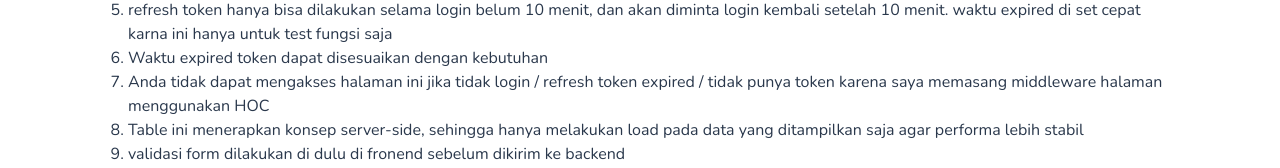
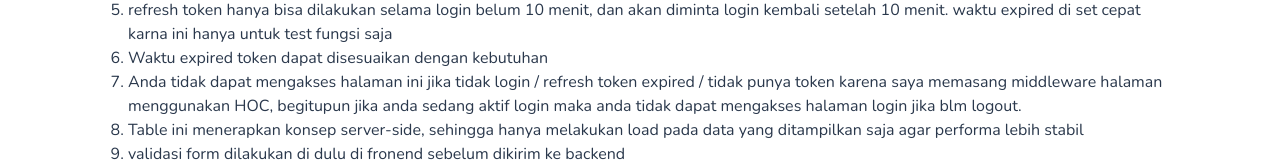
Before and after one commit to farhanmahesa10/nutech-fe, a React (Create React App) app: page / in a window 1280 px wide. Shown: the part 229-397 px from the top of the page. Built offline with nearby package versions, Linux system fonts and the light colour scheme; no server answers; sample sign-in values are in the browser's storage.

Commit message:
change dbatasan masalah 2

```diff
--- a/src/pages/home/index.jsx
+++ b/src/pages/home/index.jsx
@@ -232,7 +232,9 @@ const Home = () => {
               <li>
                 Anda tidak dapat mengakses halaman ini jika tidak login /
                 refresh token expired / tidak punya token karena saya memasang
-                middleware halaman menggunakan HOC
+                middleware halaman menggunakan HOC, begitupun jika anda sedang
+                aktif login maka anda tidak dapat mengakses halaman login jika
+                blm logout.
               </li>
               <li>
                 Table ini menerapkan konsep server-side, sehingga hanya
```
